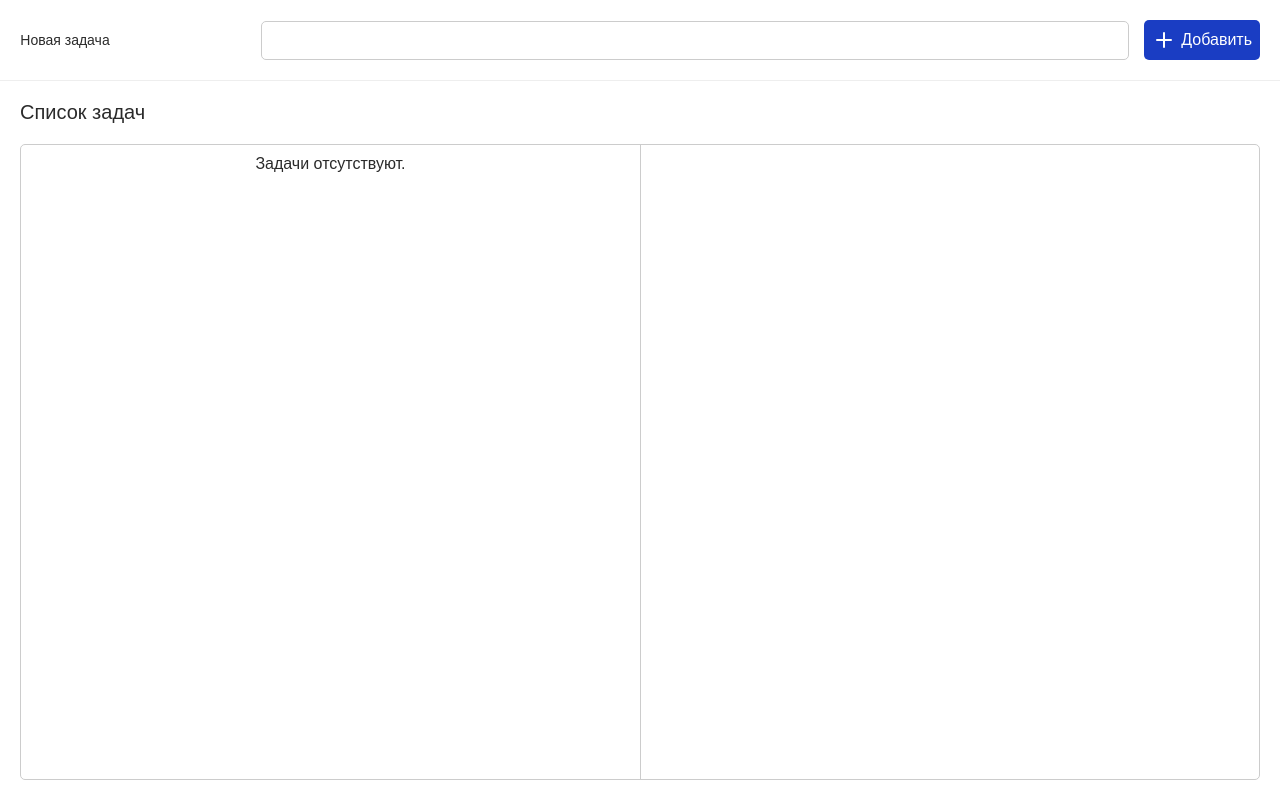
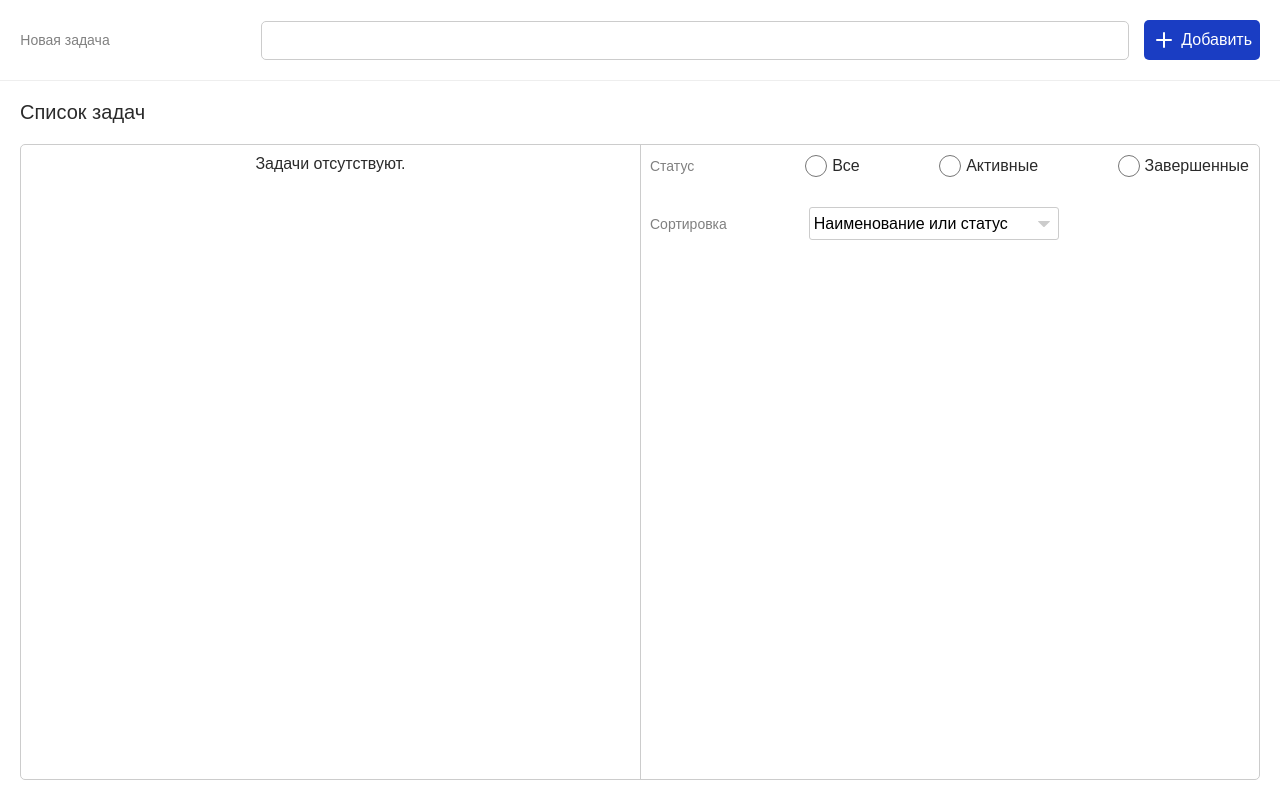
Before and after one commit to StasyaShu/test-datagile-react, a React (Create React App) app in the folder todo-list/: page / in a window 1280 px wide. Built offline with nearby package versions, Linux system fonts and the light colour scheme.

Commit message:
Фильтрация задач по статусу

```diff
--- a/todo-list/src/App.css
+++ b/todo-list/src/App.css
@@ -38,9 +38,6 @@ h1 {
   flex-direction: column;
   font-size: 16px;
   color: #2a2a2a;
-  /* align-items: center;
-  justify-content: center; */
-  /* text-align: center; */
 }
 
 .app-header,
--- a/todo-list/src/App.js
+++ b/todo-list/src/App.js
@@ -1,5 +1,6 @@
 import TodoForm from './components/TodoForm/TodoForm';
 import TodoList from './components/TodoList/TodoList';
+import Filters from './components/Filters/Filters';
 import './App.css';
 
 function App() {
@@ -18,8 +19,7 @@ function App() {
               <TodoList />
             </div>
             <div className='app-main__block'>
-              {/* фильтры по статусу */}
-              {/* сортировка по статусу или наименованию */}
+              <Filters />
             </div>
           </div>
         </div>
--- a/todo-list/src/components/Filters/Filters.css
+++ b/todo-list/src/components/Filters/Filters.css
@@ -0,0 +1,84 @@
+.filters {
+  display: flex;
+  flex-direction: column;
+}
+
+.filters__radio {
+  margin: 0 0 30px 0;
+}
+
+.filters-block {
+  width: 100%;
+  display: flex;
+  align-items: center;
+}
+
+.filters-block p {
+  display: inline-block;
+  width: 24%;
+  margin: 0 15px 0 0;
+  font-size: 14px;
+  color: #808080;
+  white-space: nowrap;
+}
+
+.filters-block__wrapper {
+  width: 76%;
+  display: flex;
+  align-items: center;
+}
+
+.filters-block__wrapper--radio {
+  justify-content: space-between;
+}
+
+.filters-block__wrapper--radio div {
+  display: flex;
+  align-items: center;
+}
+
+.filters-block__wrapper--radio input {
+  cursor: pointer;
+  width: 22px;
+  height: 22px;
+  margin: 0 5px 0 0;
+}
+
+.filters-block__wrapper--select {
+  position: relative;
+  width: auto;
+}
+
+.filters-block__wrapper--select select {
+  cursor: pointer;
+  background-color: transparent;
+  border: 1px solid #cccccc;
+  border-radius: 3px;
+  padding: 7px 4px;
+  width: 250px;
+  font-size: 16px;
+
+  -moz-appearance: none;
+  -webkit-appearance: none;
+  appearance: none;
+  outline: none;
+  transition: all 0.3s ease-in-out;
+}
+
+.filters-block__wrapper--select:hover select {
+  border: 1px solid #1a3dc3;
+  transition: all 0.3s ease-in-out;
+}
+
+.filters-block__wrapper--select svg {
+  z-index: -1;
+  position: absolute;
+  right: 7px;
+  color: #cccccc;
+  transition: all 0.3s ease-in-out;
+}
+
+.filters-block__wrapper--select:hover svg {
+  transform: rotate(180deg);
+  transition: all 0.3s ease-in-out;
+}
--- a/todo-list/src/components/Filters/Filters.js
+++ b/todo-list/src/components/Filters/Filters.js
@@ -0,0 +1,69 @@
+import {useDispatch} from 'react-redux';
+import {VscTriangleDown} from 'react-icons/vsc';
+import {
+  setOnlyFinished,
+  setOnlyActive,
+  resetFilters,
+} from '../../redux/slices/filtersSlice';
+import './Filters.css';
+
+const Filters = () => {
+  const dispatch = useDispatch();
+
+  const filersRadio = [
+    {id: 'all', text: 'Все', value: 'all'},
+    {id: 'active', text: 'Активные', value: 'active'},
+    {id: 'finished', text: 'Завершенные', value: 'finished'},
+  ];
+
+  const handleRadioOption = radioValue => {
+    switch (radioValue) {
+      case 'finished':
+        dispatch(setOnlyFinished());
+        break;
+      case 'active':
+        dispatch(setOnlyActive());
+        break;
+      case 'all':
+        dispatch(resetFilters());
+        break;
+      default:
+        break;
+    }
+  };
+
+  return (
+    <div className='filters'>
+      <div className='filters__radio filters-block'>
+        <p>Статус</p>
+        <div className='filters-block__wrapper filters-block__wrapper--radio'>
+          {filersRadio.map(block => (
+            <div key={block.id}>
+              <input
+                type='radio'
+                id={`${block.id}`}
+                value={`${block.value}`}
+                name='status'
+                onClick={() => handleRadioOption(block.value)}
+              ></input>
+              <label htmlFor={`${block.id}`}>{block.text}</label>
+            </div>
+          ))}
+        </div>
+      </div>
+      <div className='filters__select filters-block'>
+        <p>Сортировка</p>
+        <div className='filters-block__wrapper filters-block__wrapper--select'>
+          <VscTriangleDown />
+          <select>
+            <option value='any'>Наименование или статус</option>
+            <option value='name'>Наименование</option>
+            <option value='status'>Статус</option>
+          </select>
+        </div>
+      </div>
+    </div>
+  );
+};
+
+export default Filters;
--- a/todo-list/src/components/TodoForm/TodoForm.css
+++ b/todo-list/src/components/TodoForm/TodoForm.css
@@ -8,6 +8,7 @@
   display: block;
   text-align: center;
   font-size: 14px;
+  color: #808080;
   white-space: nowrap;
   width: 90px;
   margin: 0 10px 0 0;
--- a/todo-list/src/components/TodoList/TodoList.js
+++ b/todo-list/src/components/TodoList/TodoList.js
@@ -1,29 +1,41 @@
 import {useSelector, useDispatch} from 'react-redux';
-import {deleteTodo, setTodoIsDone} from '../../redux/slices/todoSlice';
 import {MdDeleteOutline} from 'react-icons/md';
 import {FaCheck} from 'react-icons/fa6';
+import {
+  deleteTodo,
+  setTodoIsDone,
+  selectTodos,
+} from '../../redux/slices/todoSlice';
+import {selectOnlyFinished} from '../../redux/slices/filtersSlice';
 import './TodoList.css';
 
 const TodoList = () => {
   const dispatch = useDispatch();
-  const todos = useSelector(state => state.todos);
+  const todos = useSelector(selectTodos);
+  const onlyFinishedFilter = useSelector(selectOnlyFinished);
+
+  const filteredTodos = todos.filter(todo => {
+    if (onlyFinishedFilter === null) return true;
+    const matchesFinished = onlyFinishedFilter ? todo.isDone : true;
+    const matchesActive = !onlyFinishedFilter ? !todo.isDone : true;
+    return matchesFinished && matchesActive;
+  });
 
   const handleDeleteTodo = todoId => {
     dispatch(deleteTodo(todoId));
   };
 
   const handleFulfillTodo = todoId => {
-    console.log(todoId);
     dispatch(setTodoIsDone(todoId));
   };
 
   return (
     <div className='todo-list'>
-      {todos.length === 0 ? (
+      {filteredTodos.length === 0 ? (
         <p className='todo-list__no-todos'>Задачи отсутствуют.</p>
       ) : (
         <ul>
-          {todos.map(todo => (
+          {filteredTodos.map(todo => (
             <li key={todo.id}>
               <div className='todo-list__checkbox todo-checkbox'>
                 <label
--- a/todo-list/src/redux/slices/filtersSlice.js
+++ b/todo-list/src/redux/slices/filtersSlice.js
@@ -0,0 +1,29 @@
+import {createSlice} from '@reduxjs/toolkit';
+
+const initialState = {
+  text: '',
+  onlyDone: null,
+};
+
+const filterSlice = createSlice({
+  name: 'filters',
+  initialState,
+  reducers: {
+    setOnlyFinished: state => {
+      state.onlyDone = true;
+    },
+    setOnlyActive: state => {
+      state.onlyDone = false;
+    },
+    resetFilters: () => {
+      return initialState;
+    },
+  },
+});
+
+export const {setOnlyFinished, setOnlyActive, resetFilters} =
+  filterSlice.actions;
+
+export const selectOnlyFinished = state => state.filters.onlyDone;
+
+export default filterSlice.reducer;
--- a/todo-list/src/redux/store.js
+++ b/todo-list/src/redux/store.js
@@ -1,9 +1,11 @@
 import {configureStore} from '@reduxjs/toolkit';
 import todoReducer from './slices/todoSlice';
+import filtersReducer from './slices/filtersSlice';
 
 const store = configureStore({
   reducer: {
     todos: todoReducer,
+    filters: filtersReducer,
   },
 });
 
```
